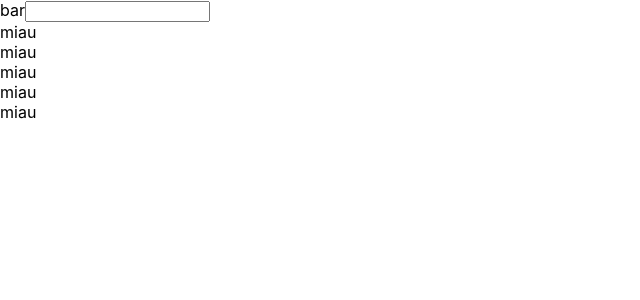
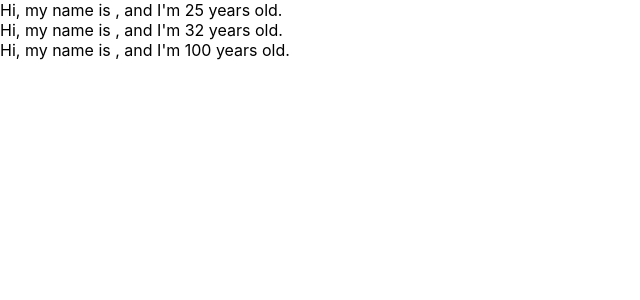
Before and after one commit to murillo0824/udemy-react-redux-murillo, a React (Create React App) app: page / in a window 1280 px wide. Shown: the top 300 px of the page, without its empty margins (0-640 px from the left). Built offline with nearby package versions, Linux system fonts and the light colour scheme.

Commit message:
make props practice

```diff
--- a/src/App.js
+++ b/src/App.js
@@ -1,27 +1,34 @@
 import React from "react";
 
+
+
 function App() {
-  const greating = <div>Hi</div>
-  const dom = <h1 className="bigtitle">{greating} will</h1>
+
+  const profiles = [
+    {userNmae:"shoiti",age:"25"},
+    {userNmae:"shoko",age:"32"},
+    {userNmae:"noName"},
+
+  ];
 
   return (
     <React.Fragment>
-      <label htmlFor="bar">bar</label>
-      <input type ="text" onClick={()=>{console.log('clcked')}}/>
-      <Cat/>
-      <Cat/>
-      <Cat/>
-      <Cat/>
-      <Cat/>
+      {
+        profiles.map((profile,index)=>{
+          return <User name={profile.name} age={profile.age} key={index}/>
+        })
+      }
     </React.Fragment>
   );
 }
 
-const Cat = ()=>{
-  return(
-    <div>
-      <span>miau</span>
-    </div>
-  )
+
+
+const User =(props)=>{
+  return <div> Hi, my name is {props.name}, and I'm {props.age} years old.</div>
+}
+
+User.defaultProps ={
+  age:100
 }
 export default App;
```
